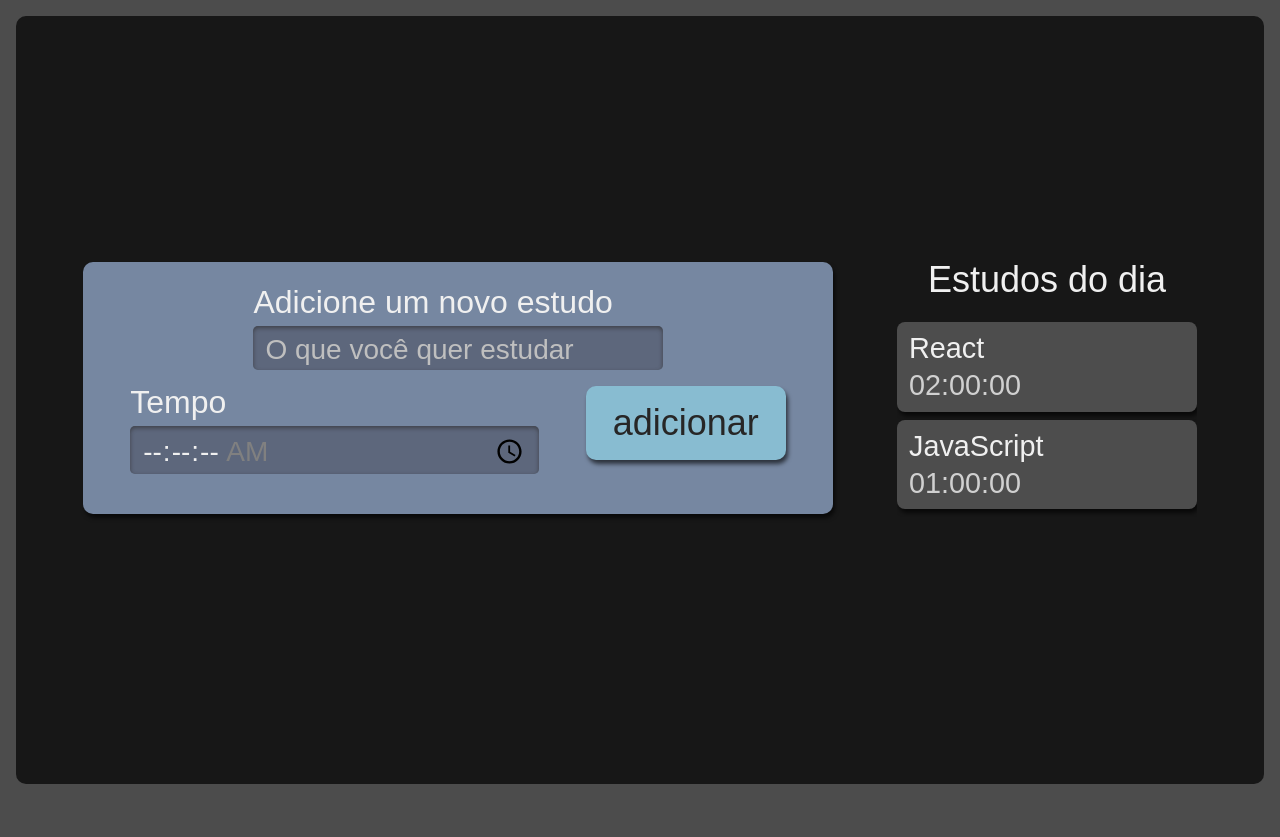
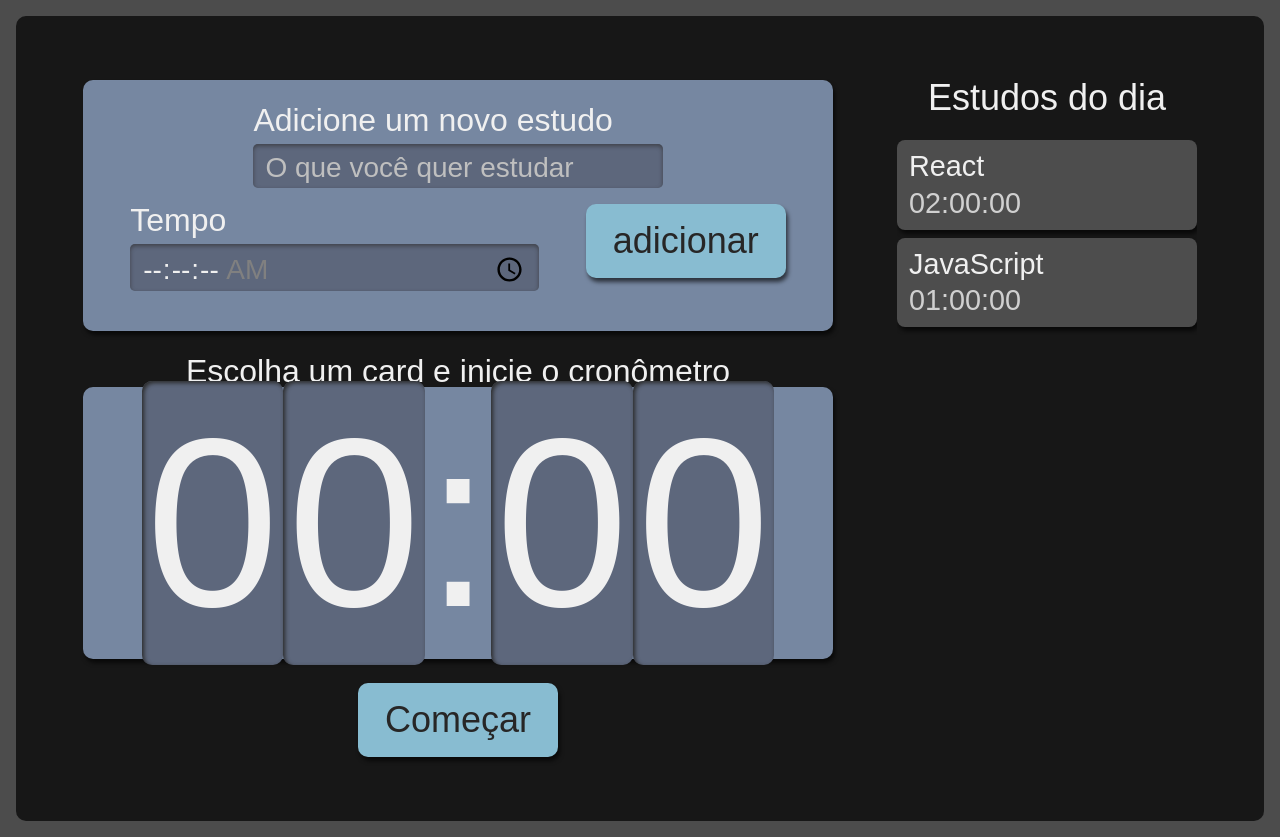
Before and after one commit to andressareis98/alura-studies, a React (Create React App) app: page / in a window 1280 px wide. Before the commit the page ends 800 px from the top, so only its background shows below. Built offline with nearby package versions, Linux system fonts and the light colour scheme.

Commit message:
feat: create cronometro component

```diff
--- /dev/null
+++ b/src/components/Cronometro/Cronometro.module.scss
@@ -0,0 +1,59 @@
+.cronometro {
+    display: flex;
+    flex-direction: column;
+    align-items: center;
+    grid-area: cronometro;
+
+    .relogioWrapper {
+      align-items: center;
+      background-color: #7687A1;
+      border-radius: 10px;
+      box-shadow: 2px 4px 4px #0000009F;
+      box-sizing: border-box;
+      display: flex;
+      font-size: 5rem;
+      justify-content: center;
+      margin-bottom: 24px;
+      padding: 16px 12px;
+      width: 100%;
+    }
+
+    .titulo {
+      font-size: 2rem;
+    }
+
+    button {
+      background-color: #88bcd1;
+      border-radius: 10px;
+      box-shadow: 2px 4px 4px #0000009F;
+      color: #272626;
+      cursor: pointer;
+      font-size: 1.25rem;
+      padding: 16px;
+      width: 150px;
+
+      &:active {
+        background-color: #7CA6B7;
+        box-shadow: 2px 2px 4px #0000009F inset;
+        cursor: auto;
+      }
+    }
+
+    @media screen and (min-width:1280px) {
+
+      .relogioWrapper{
+        font-size: 15rem;
+      }
+
+      p {
+        font-size: 2rem;
+      }
+
+      button {
+        grid-column-start: span 2;
+        justify-self: center;
+        width: 200px;
+        font-size: 2.25rem;
+      }
+    }
+  }
--- /dev/null
+++ b/src/components/Cronometro/Relogio/Relogio.module.scss
@@ -0,0 +1,21 @@
+.relogioNumero {
+    background-color: #5D677C;
+    box-shadow: 2px 2px 4px #2B2B2B inset;
+    height: 3.6rem;
+    width: 3rem;
+    padding: 8px 4px;
+    border-radius: 10px;
+
+    @media screen and (min-width:1280px) {
+      height: 10.8rem;
+      width: 9rem;
+    }
+  }
+
+  .relogioDivisao {
+    height: 4.2rem;
+
+    @media screen and (min-width:1280px) {
+      height: 12.6rem;
+    }
+  }
--- /dev/null
+++ b/src/components/Cronometro/Relogio/index.tsx
@@ -0,0 +1,13 @@
+import style from './Relogio.module.scss';
+
+export function Relogio(){
+    return(
+        <div>
+            <span className={style.relogioNumero}>0</span>
+            <span className={style.relogioNumero}>0</span>
+            <span className={style.relogioDivisao}>:</span>
+            <span className={style.relogioNumero}>0</span>
+            <span className={style.relogioNumero}>0</span>
+        </div>
+    )
+}
--- /dev/null
+++ b/src/components/Cronometro/index.tsx
@@ -0,0 +1,15 @@
+import { Botao } from "../Botao"
+import { Relogio } from "./Relogio"
+import style from './Cronometro.module.scss';
+
+export function Cronometro(){
+    return(
+        <div className={style.cronometro}>
+            <p className={style.titulo}>Escolha um card e inicie o cronômetro</p>
+            <div className={style.relogioWrapper}>
+                <Relogio />
+            </div>
+            <Botao texto="Começar"/>
+        </div>
+    )
+}
--- a/src/pages/App.tsx
+++ b/src/pages/App.tsx
@@ -1,3 +1,4 @@
+import { Cronometro } from '../components/Cronometro';
 import { Formulario } from '../components/Formulario';
 import { Lista } from '../components/Lista';
 import style from './App.module.scss';
@@ -8,6 +9,7 @@
     <div className = {style.AppStyle}>
       <Formulario />
       <Lista/>
+      <Cronometro />
     </div>
   );
 }
```
